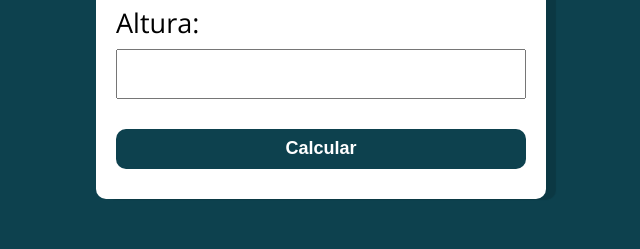
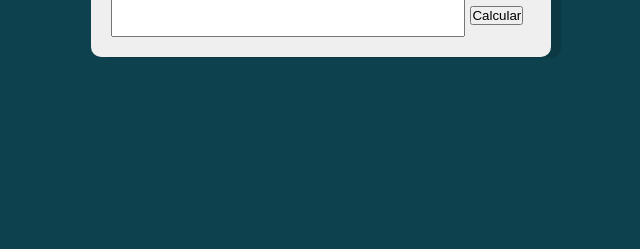
Before and after one commit to macieldearaujo/calculator-v.2, a plain HTML site: page obsoletos/index.html in a window 1280 px wide. Shown: the part 743-992 px from the top of the page, without its empty margins (319-959 px from the left). After the commit the page ends 850 px from the top, so only its background shows below. Drawn offline with nearby package versions, Linux system fonts and the light colour scheme; files that its build step writes are made by us from their sources.

Commit message:
melhorei o design da calculadora

```diff
--- a/aula57/style.css
+++ b/aula57/style.css
@@ -22,38 +22,19 @@ body {
   }
 
 .container {
-    background-color: white;
+    background-color: rgb(239, 239, 239);
     margin: 50px auto;
-    max-width: 450px;
-    min-height: 200px;
+    max-width: 460px;
+    min-height: 500px;
     padding: 20px;
     border-radius: 10px;
     box-shadow: 10px 1px 1px rgba(0, 0, 0, 0.134);
-}
-
-form input, form label, form button {
-    font-size:1.3em;
-    display: block;
-    width: 100%;
-    margin-bottom: 10px;
 }
 
 form input {
     font-size: 24px;
     height: 50px;
     padding: 0 20px;
-}
-
-form button {
-    border: none;
-    height: 40px;
-    background-color: var(--color);
-    color: white;
-    font-weight: bold;
-    font-size: 18px;
-    cursor: pointer;
-    border-radius: 10px;
-    margin-top: 30px;
 }
 
 form button:hover {
@@ -97,6 +78,7 @@ form input:focus {
 }
 
 table {
+    width: 100%;
     border-spacing: 5px;
 }
 
@@ -110,12 +92,12 @@ table {
 }
 
 .btn {
-    width: 100%;
-    height: 50px;
+    width: 100px;
+    height: 70px;
     font-size: 1em;
     border: none;
     border-radius: 5px;
-    background-color: #dfdfdf;
+    background-color: #d2d2d2;
     cursor: pointer;
 }
 
```
